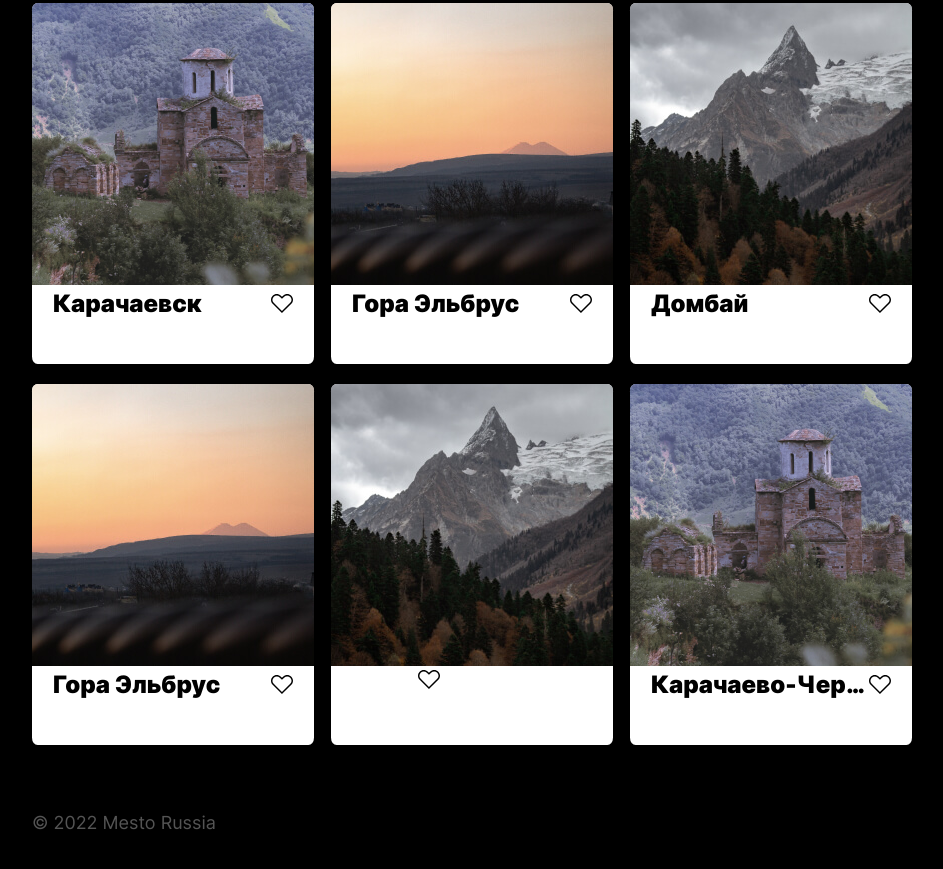
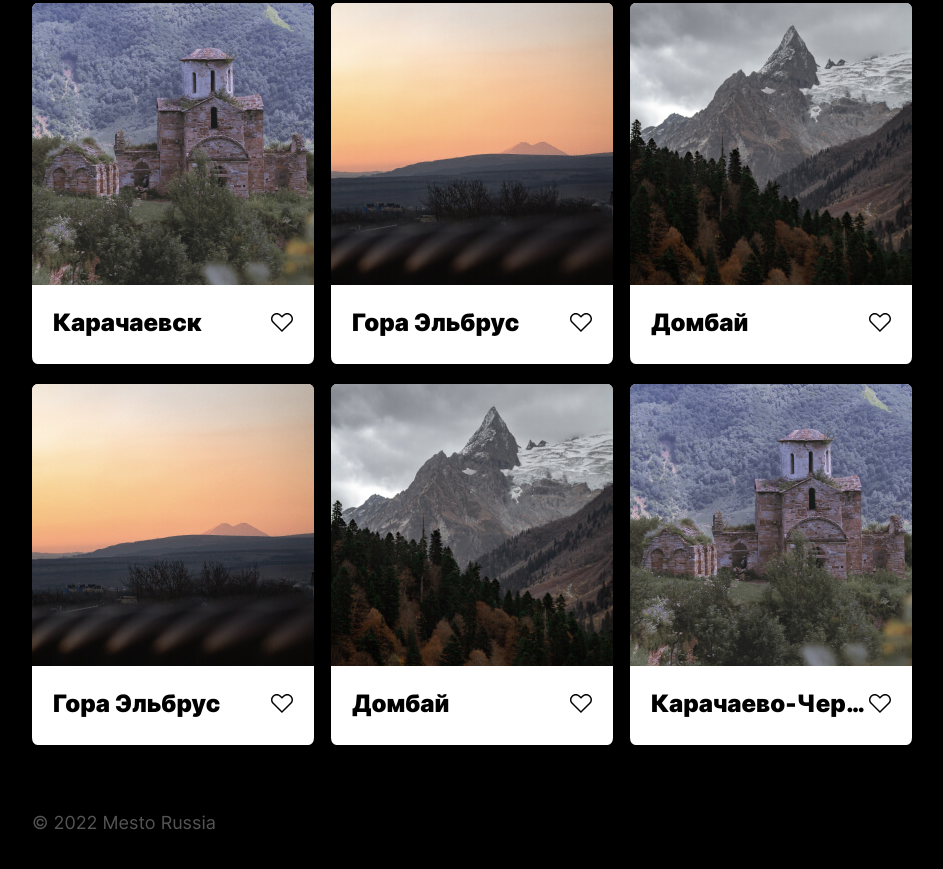
Before and after one commit to Stas00001/mesto-project, a plain HTML site: page index.html in a window 1280 px wide. Shown: the part 323-1192 px from the top of the page, without its empty margins (168-1111 px from the left). Drawn offline with Linux system fonts and the light colour scheme.

Commit message:
second attempt

```diff
--- a/blocks/publications/__title/publications__title.css
+++ b/blocks/publications/__title/publications__title.css
@@ -1,5 +1,6 @@
 .publications__title {
   margin: 0;
+  padding: 19px 0;
   font-size: 24px;
   font-weight: 900;
   line-height: 29px;
--- a/index.html
+++ b/index.html
@@ -59,7 +59,7 @@
         <div class="publications__card">
           <img class="publications__image" src="./images/dombay.jpg" alt="Домбай">
           <div class="publications__description">
-            <ph2class="publications__title">Домбай</h2>
+            <h2 class="publications__title">Домбай</h2>
             <button class="publications__btnlike" type="button" name="button"></button>
           </div>
         </div>
```
